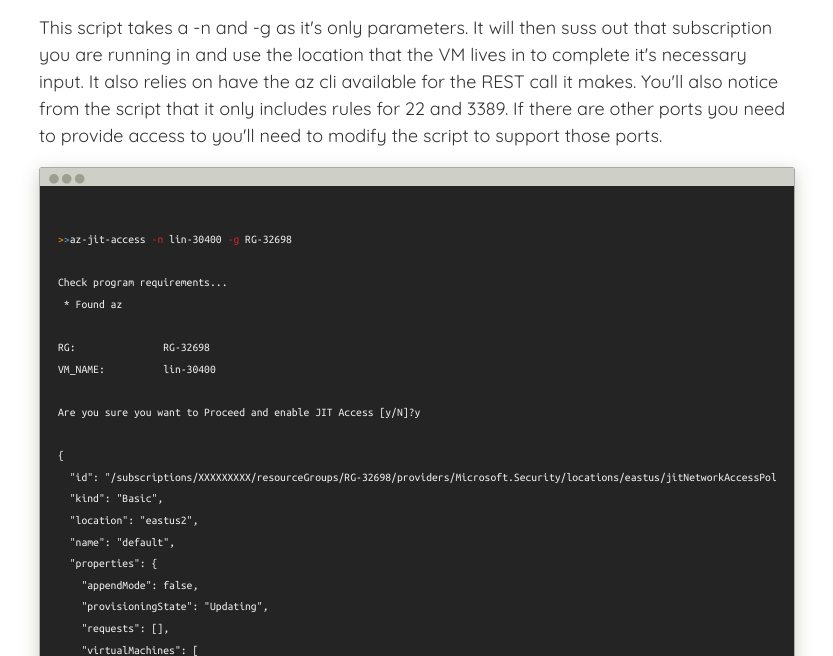
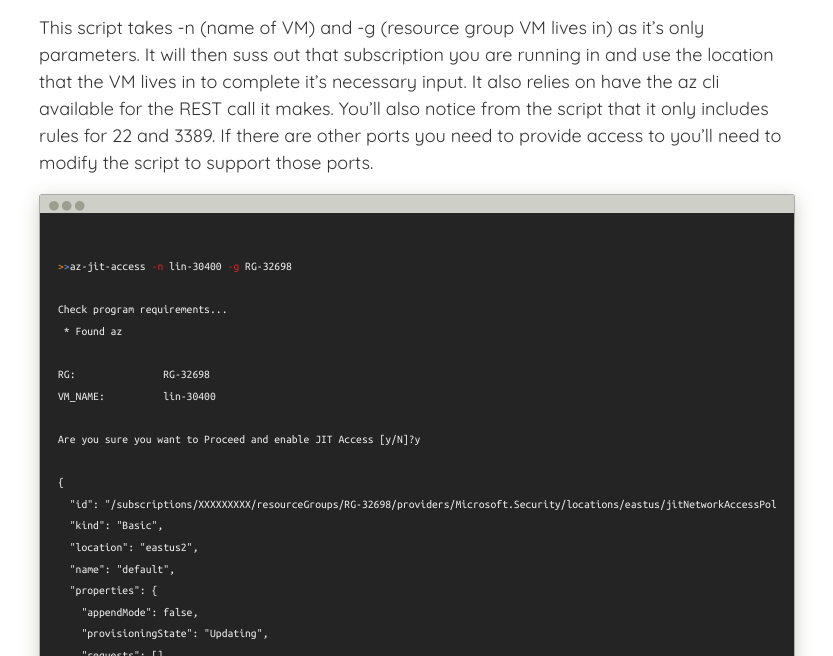
Before and after one commit to brentmcconnell/brentmcconnell.github.io, a Jekyll site: the page built from _posts/2020-12-21-jit-access.md, in a window 1280 px wide and 900 px high, scrolled down 866 px, cut to the strip 244-900 px from the top of the window. Shown: the whole strip, without its empty margins (232-1065 px from the left). Built offline with Jekyll 4.4.1, drawn with Linux system fonts in a browser that asks for light colours; nearby versions of some CDN libraries; comment, search, counter and statistics services are not loaded.

Commit message:
simple text fix

```diff
--- a/_posts/2020-12-21-jit-access.md
+++ b/_posts/2020-12-21-jit-access.md
@@ -41,7 +41,7 @@ from Bash
 
 {% gist b14035fd71516354f15490c343431b01 JIT-Access %}
 
-This script takes a -n <name of VM> and -g <resource group VM lives in> as it's
+This script takes -n (name of VM) and -g (resource group VM lives in) as it's
 only parameters.  It will then suss out that subscription you are running in and
 use the location that the VM lives in to complete it's necessary input.  It also
 relies on have the az cli available for the REST call it makes.  You'll also
```
